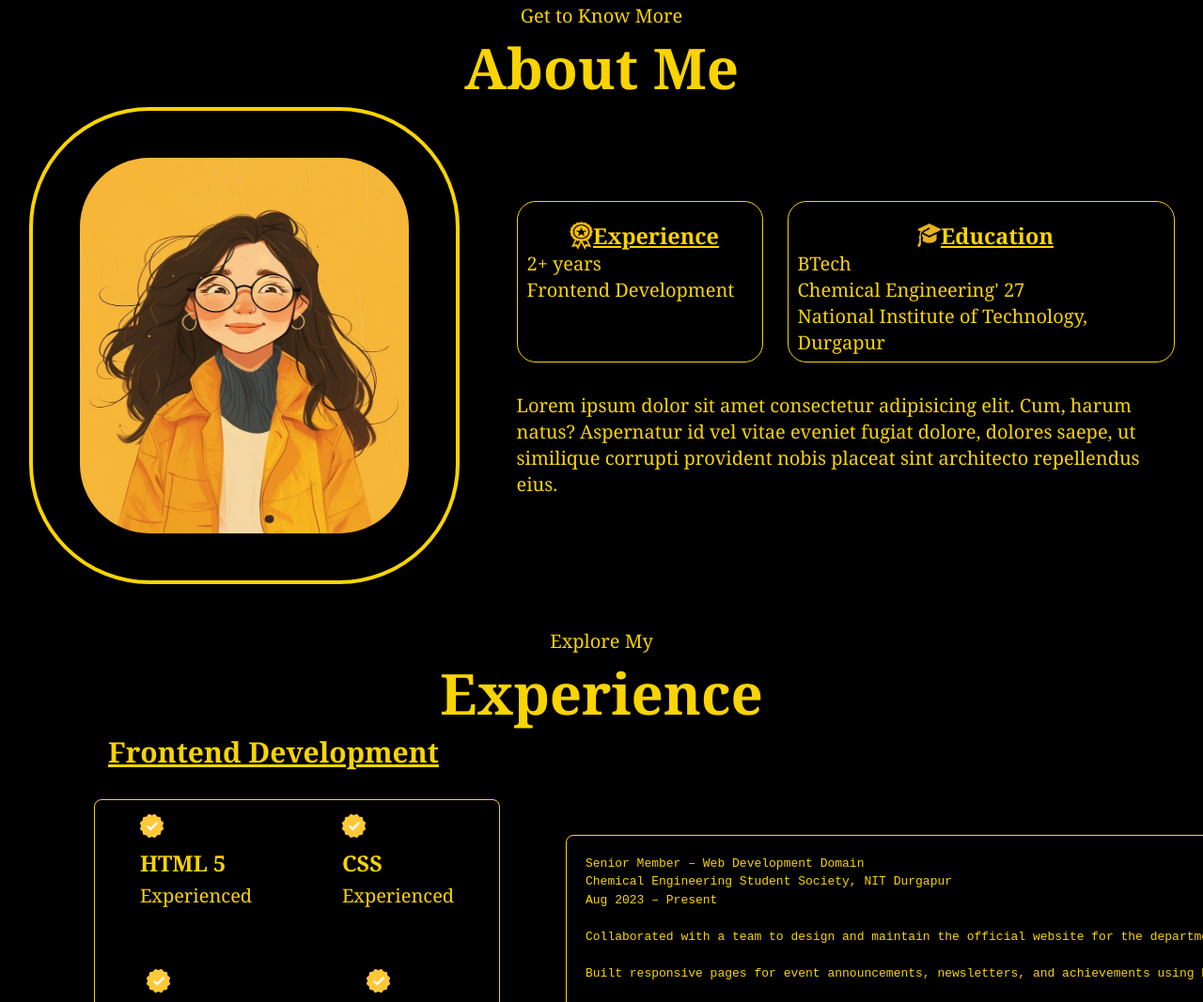
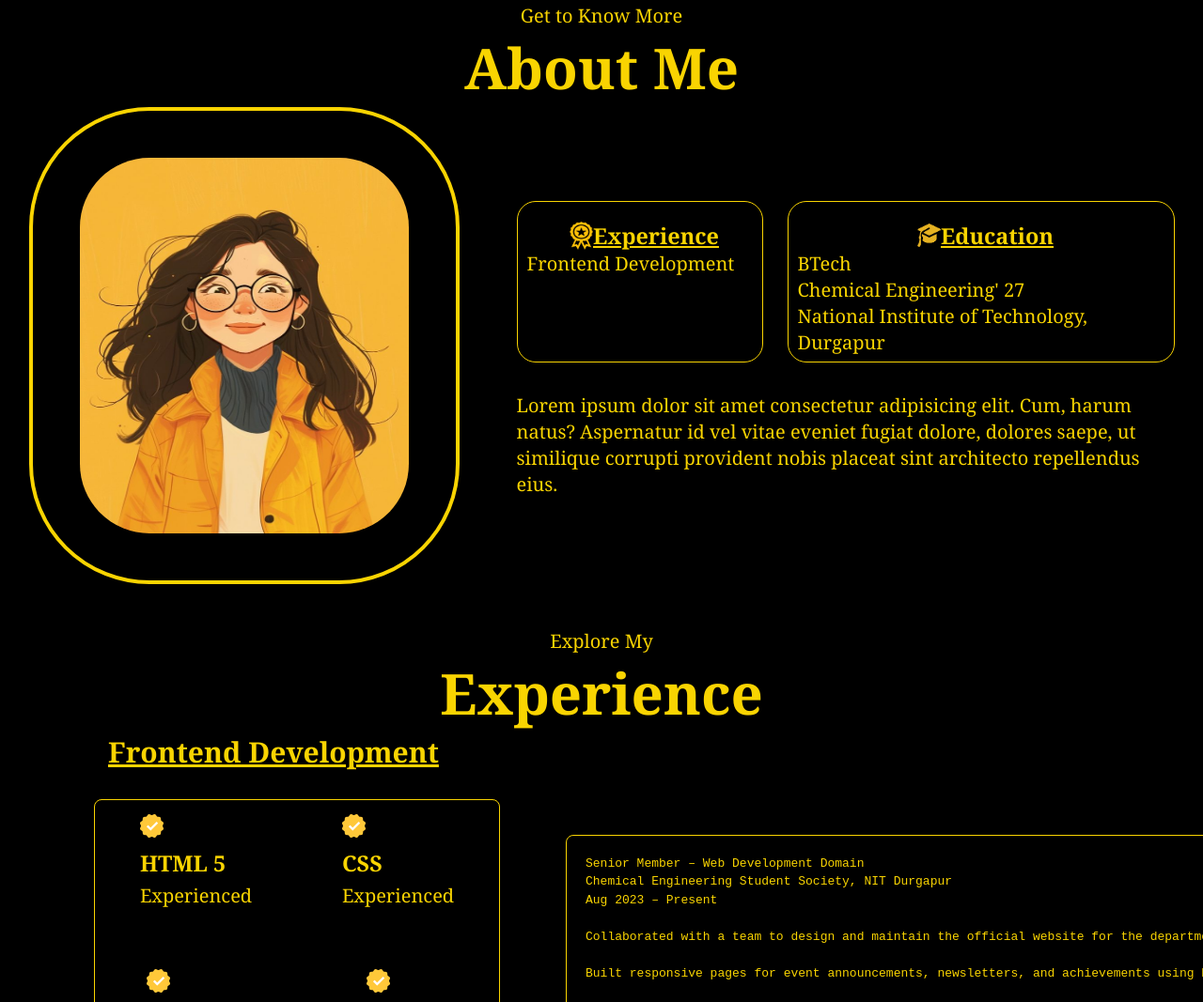
Before and after one commit to theoneim2331/My_portfolio, a plain HTML site: page index.html in a window 1280 px wide. Shown: the part 727-1794 px from the top of the page at 94% size. Drawn offline with Linux system fonts and the light colour scheme.

Commit message:
Update index.html

```diff
--- a/index.html
+++ b/index.html
@@ -70,7 +70,7 @@
             <img src="award_logo.png" alt="exp icon" class="exp-icon">
             <h3 class="heading"><strong>Experience</strong></h3>
           </div>
-          <p>2+ years <br />Frontend Development</p>
+          <p>Frontend Development</p>
         </div>
         <div class="details2">
           <div class="icon-head">
```
